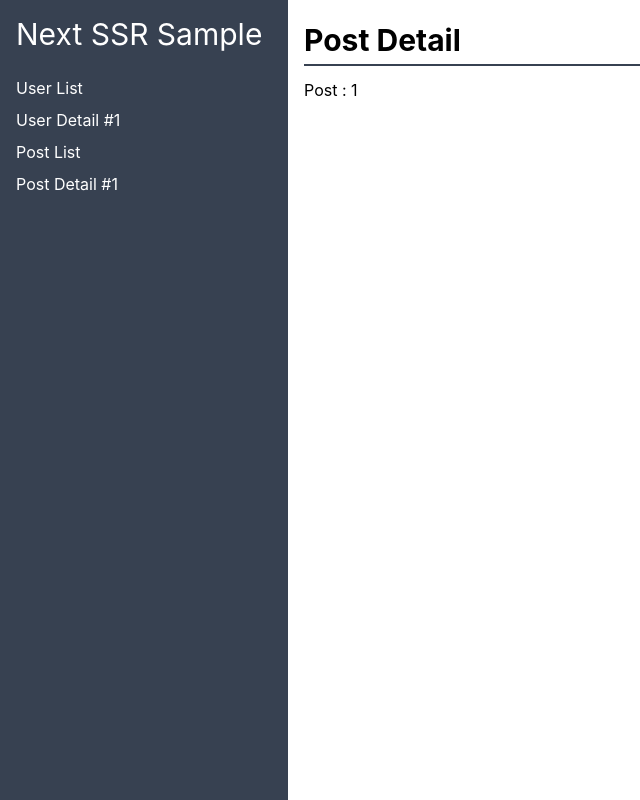
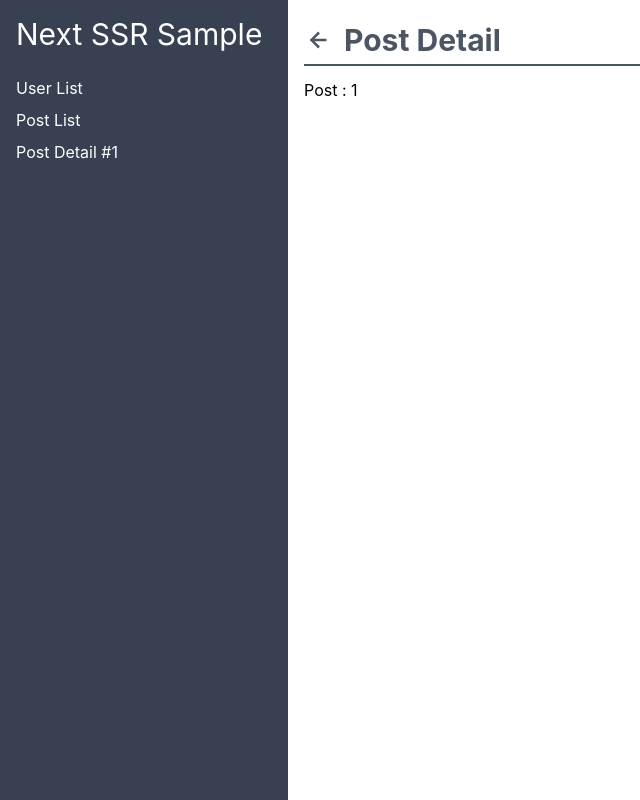
Before and after one commit to minsnew/nextjs-ssr-test, a Next.js app: page /posts/1 in a window 1280 px wide. Shown: the whole page, without its empty margins (0-640 px from the left). Built offline with nearby package versions, Linux system fonts and the light colour scheme.

Commit message:
Update user detail (#5)
* feat: add react-icons & back button

* feat: update yarn.lock

* feat: add album list component

* feat: update content title style

* feat: update user detail info

* feat: remove not used link

```diff
--- a/package.json
+++ b/package.json
@@ -23,6 +23,7 @@
     "eslint-config-next": "12.2.3",
     "ky": "^0.31.1",
     "postcss": "^8.4.16",
+    "react-icons": "^4.4.0",
     "tailwindcss": "^3.1.8",
     "typescript": "4.7.4"
   }
--- a/src/api/index.ts
+++ b/src/api/index.ts
@@ -19,3 +19,9 @@ export const getUser = async (id: number) => {
 export const getPosts = async () => {
   return await ky.get(`${getApiUrl("/posts")}`).json<Post[]>();
 };
+
+export const getAlbums = async (userId: number) => {
+  return await ky
+    .get(`${getApiUrl(`/albums?userId=${userId}`)}`)
+    .json<Post[]>();
+};
--- /dev/null
+++ b/src/components/AlbumList/index.tsx
@@ -0,0 +1,47 @@
+import classNames from "classnames";
+import { useEffect, useState } from "react";
+import { getAlbums } from "../../api";
+import { Album } from "../../types/Album";
+
+const AlbumList = ({ userId }: { userId: number }) => {
+  const [albumList, setAlbumList] = useState<Album[]>([]);
+
+  const getAlbumsByUserId = async (id: number) => {
+    const albums = await getAlbums(id);
+    setAlbumList(albums);
+  };
+
+  useEffect(() => {
+    getAlbumsByUserId(userId);
+  }, [userId]);
+
+  return (
+    <div className="mt-4">
+      <div className="font-bold text-2xl mb-3">Albums</div>
+      <div className="flex flex-wrap">
+        {albumList.map((it, idx) => (
+          <div
+            key={it.id}
+            className={classNames(
+              "flex flex-row items-center",
+              "rounded-lg",
+              "bg-indigo-100",
+              "w-80 h-20",
+              "p-2",
+              "mr-4 mb-2",
+              "last:mr-0 last:mb-0",
+              "text-ellipsis overflow-hidden"
+            )}
+          >
+            <div className="rounded-full bg-indigo-400 w-7 h-7 flex items-center justify-center mr-3">
+              {idx + 1}
+            </div>
+            {it.title}
+          </div>
+        ))}
+      </div>
+    </div>
+  );
+};
+
+export default AlbumList;
--- /dev/null
+++ b/src/components/BackButton/index.tsx
@@ -0,0 +1,16 @@
+import { useRouter } from "next/router";
+import { BiLeftArrowAlt } from "react-icons/bi";
+
+const BackButton = ({ url }: { url: string }) => {
+  const router = useRouter();
+
+  return (
+    <button
+      className="hover:bg-blue-400 hover:text-white rounded-lg w-8 h-8 mr-2"
+      onClick={() => router.push({ pathname: url })}
+    >
+      <BiLeftArrowAlt />
+    </button>
+  );
+};
+export default BackButton;
--- a/src/components/ContentTitle/index.tsx
+++ b/src/components/ContentTitle/index.tsx
@@ -2,7 +2,7 @@ const ContentTitle: React.FC<{ children: React.ReactNode }> = ({
   children,
 }) => {
   return (
-    <div className="font-bold text-3xl mb-3 border-b-2 border-gray-700 leading-[1.6]">
+    <div className="flex items-center font-bold text-3xl text-gray-600 mb-3 border-b-2 border-gray-600 leading-[1.6]">
       {children}
     </div>
   );
--- a/src/components/Menu/index.tsx
+++ b/src/components/Menu/index.tsx
@@ -5,11 +5,6 @@ const Menu = () => {
     <div className="w-72 h-screen flex flex-col p-4 bg-gray-700 text-white">
       <MenuItem name="Next SSR Sample" pathname="/" className="mb-6 text-3xl" />
       <MenuItem name="User List" pathname="/users" />
-      <MenuItem
-        name="User Detail #1"
-        pathname="/users/[id]"
-        query={{ id: 1 }}
-      />
       <MenuItem name="Post List" pathname="/posts" />
       <MenuItem
         name="Post Detail #1"
--- a/src/pages/posts/[id]/index.tsx
+++ b/src/pages/posts/[id]/index.tsx
@@ -1,4 +1,5 @@
 import { useRouter } from "next/router";
+import BackButton from "../../../components/BackButton";
 import ContentTitle from "../../../components/ContentTitle";
 import Menu from "../../../components/Menu";
 import ContentContainer from "../../../containers/ContentContainer";
@@ -11,7 +12,10 @@ const PostDetail = () => {
     <PageContainer>
       <Menu />
       <ContentContainer>
-        <ContentTitle>Post Detail</ContentTitle>
+        <ContentTitle>
+          <BackButton url="/posts" />
+          Post Detail
+        </ContentTitle>
         <div>Post : {id}</div>
       </ContentContainer>
     </PageContainer>
--- a/src/pages/users/[id]/index.tsx
+++ b/src/pages/users/[id]/index.tsx
@@ -1,5 +1,7 @@
 import { GetServerSideProps, InferGetServerSidePropsType } from "next";
 import { getUser } from "../../../api";
+import AlbumList from "../../../components/AlbumList";
+import BackButton from "../../../components/BackButton";
 import ContentTitle from "../../../components/ContentTitle";
 import Menu from "../../../components/Menu";
 import ContentContainer from "../../../containers/ContentContainer";
@@ -15,9 +17,17 @@ const UserDetail = ({
     <PageContainer>
       <Menu />
       <ContentContainer>
-        <ContentTitle>User Detail</ContentTitle>
-        <div></div>
-        <div>Usear Detail: {user.name}</div>
+        <ContentTitle>
+          <BackButton url="/users" />
+          User Detail
+        </ContentTitle>
+        <div className="p-4">
+          <div className="text-4xl font-bold mb-2">{user.name}</div>
+          <div className="italic text-gray-600">{user.email}</div>
+          <div className="italic text-gray-600">{user.phone}</div>
+          <div>{`${user.address.suite} ${user.address.street} ${user.address.city} (${user.address.zipcode})`}</div>
+          <AlbumList userId={user.id} />
+        </div>
       </ContentContainer>
     </PageContainer>
   );
--- /dev/null
+++ b/src/types/Album.ts
@@ -0,0 +1,5 @@
+export interface Album {
+  userId: number;
+  id: number;
+  title: string;
+}
```
Also changed, not shown: 1 other file (tests, documents, lock files or other folders).
